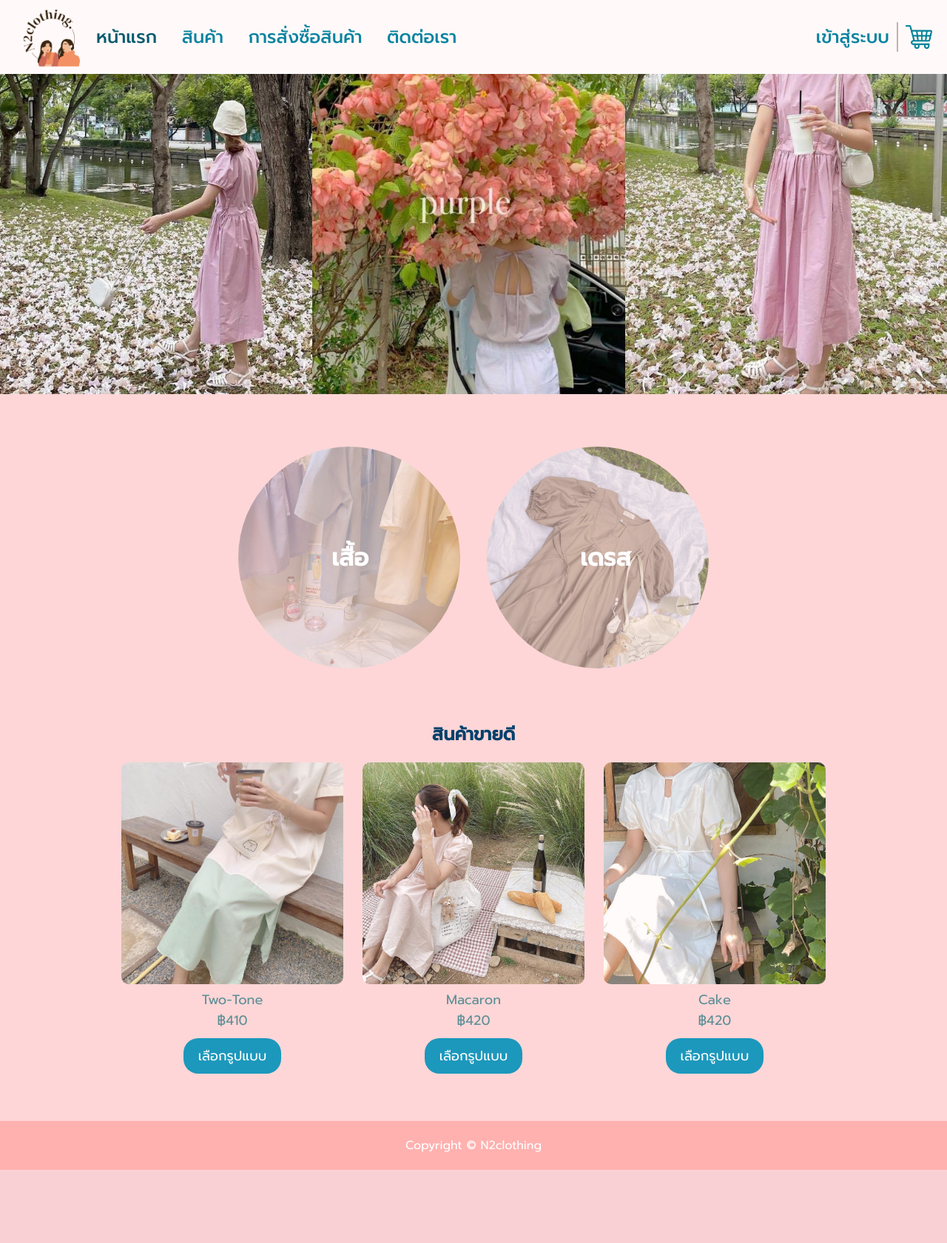
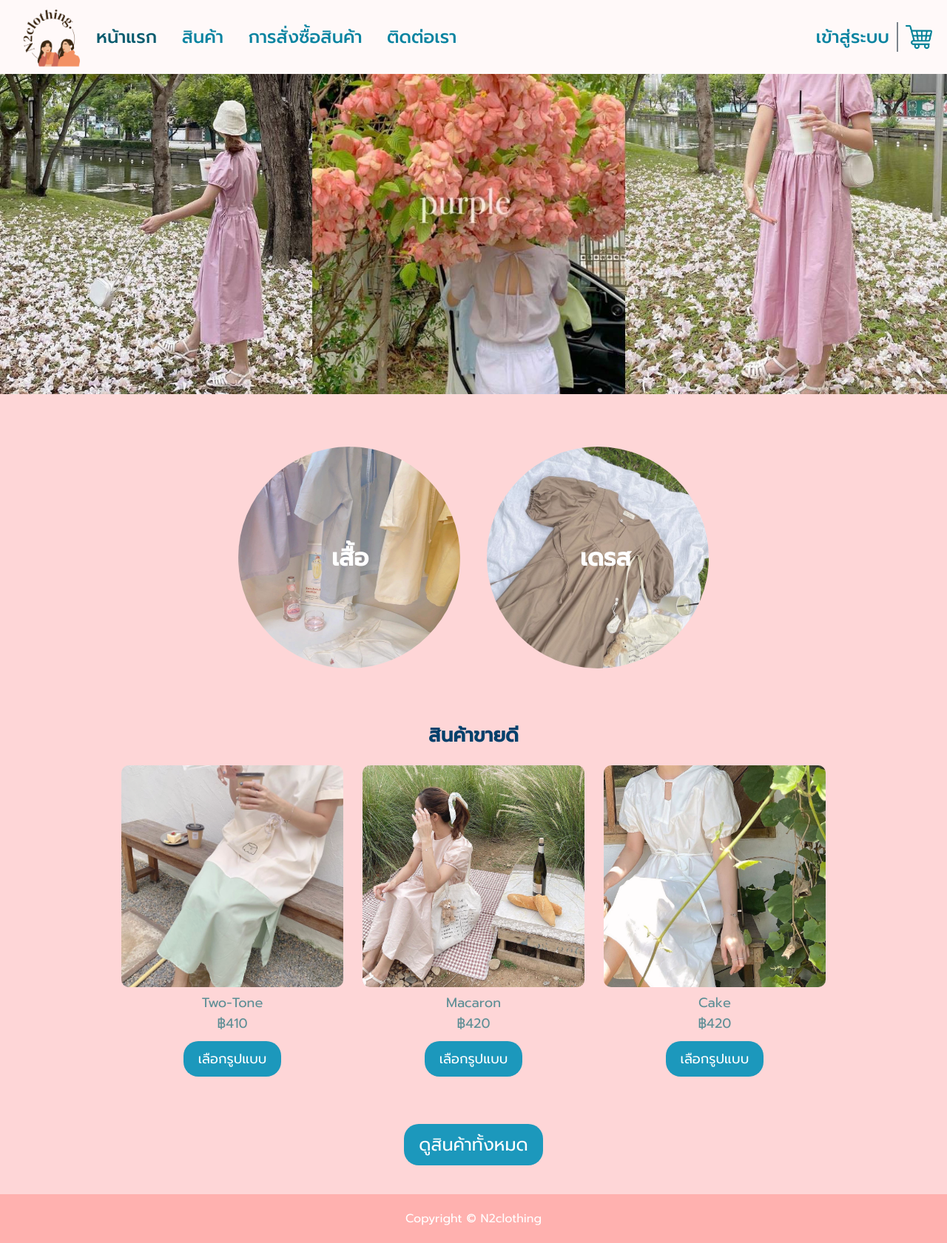
Before and after one commit to oatopia/CS356-Project, a PHP site: page /html/Home.html in a window 1280 px wide. Shown: the whole page at 74% size. Before the commit the page ends 1582 px from the top, so only its background shows below. Run offline with PHP 8.4, Linux system fonts and the light colour scheme.

Commit message:
home styling done

```diff
--- a/css/Home.css
+++ b/css/Home.css
@@ -5,7 +5,6 @@
 
 body {
   margin: 0px;
-  /* background-color: #fff9f9; */
   background-color: #fed6d7;
   padding-bottom: 0px;
 }
@@ -15,9 +14,7 @@ body {
 }
 
 .Navbar-homepage {
-  /* background-color: #fed6d7; */
   background-color: #fff9f9;
-  /* background-color:#ffdbc7; */
   display: flex;
   align-items: center;
   justify-content: space-between;
@@ -37,7 +34,6 @@ body {
   display: flex;
   width: 45%;
   justify-content: space-between;
-  /* background-color: brown; */
 }
 
 .manu-navbar li {
@@ -67,7 +63,6 @@ body {
   font-weight: 500;
   font-size: 24px;
   color: #0883a0;
-  /* color: #829568; */
   cursor: pointer;
 }
 
@@ -79,7 +74,7 @@ body {
 .line-vertical {
   height: 40px;
   width: 2px;
-  background-color: #bdb3a8;
+  background-color:#7c848c;
   margin-left: 10px;
   margin-right: 10px;
 }
@@ -91,19 +86,14 @@ body {
 
 .cart-icon {
   height: 36px;
+  cursor: pointer;
 }
 
 .slide-image {
-  /* margin-top: 20px; */
-  /* width: 80%; */
-  /* height: 200px; */
   margin-left: auto;
   margin-right: auto;
 }
 
-/* .slide-image img{
-  height: 100%;
-} */
 
 .collection-image {
   margin-top: 5%;
@@ -128,7 +118,7 @@ body {
   height: 100%;
   width: 100%;
   transition-duration: 1s;
-  opacity: 0.6;
+  opacity: 0.9;
   z-index: -1;
 }
 
@@ -155,7 +145,7 @@ body {
 }
 
 .Best-seller h1 {
-  font-size: 24px;
+  font-size: 26px;
   color: #01406b;
 }
 
@@ -177,7 +167,7 @@ body {
   height: 100%;
   width: 100%;
   transition-duration: 1s;
-  opacity: 0.9;
+  opacity: 0.95;
 }
 
 .best-seller-contain-inner:hover img {
@@ -214,11 +204,40 @@ body {
   border: none;
   font-size: 18px;
   padding: 10px 20px 10px 20px ;
+  transition-duration: 0.5s;
+  cursor: pointer;
   /* top left bottom right */
 }
 
+.btn-choose:hover{
+  background-color: #177a98;
+  transition-duration: 0.5s;
+}
+
+.btn-all-item-contain{
+  margin-top: 5%;
+  text-align: center;
+}
+
+.btn-all-item{
+
+  border-radius: 20px;
+  color: white;
+  border: none;
+  font-size: 24px;
+  background-color: #1c98bc;
+  padding: 10px 20px 10px 20px ;
+  transition-duration: 0.5s;
+  cursor: pointer;
+}
+
+.btn-all-item:hover{
+  background-color: #177a98;
+  transition-duration: 0.5s;
+}
+
 footer {
-  margin-top: 5%;
+  margin-top: 3%;
   padding-top: 5px;
   padding-bottom: 5px;
   background-color: #ffb1af;
--- a/html/Home.html
+++ b/html/Home.html
@@ -73,8 +73,10 @@
             <h4>฿420</h4>
             <button class="btn-choose">เลือกรูปแบบ</button>
         </div>
+    </section>
 
-
+    <section class="btn-all-item-contain">
+        <button class="btn-all-item">ดูสินค้าทั้งหมด</button>
     </section>
 
     <footer>
--- a/html/Register.html
+++ b/html/Register.html
@@ -17,7 +17,7 @@
             <div class="Navbar-contain-icon-menu">
                 <img class="LogoN2clothing" src="../image/LogoN2clothing.png"/>
                 <ul class="manu-navbar">
-                    <li><a >หน้าแรก</a></li>
+                    <li><a href="../html/Home.html">หน้าแรก</a></li>
                     <li><a >สินค้า</a></li>
                     <li><a >การสั่งซื้อสินค้า</a></li>
                     <li><a >ติดต่อเรา</a></li>
```
Also changed, not shown: css/Login.css (+14 -15 lines), css/Register.css (+22 -13 lines), image/shopping-cart.svg (added).
